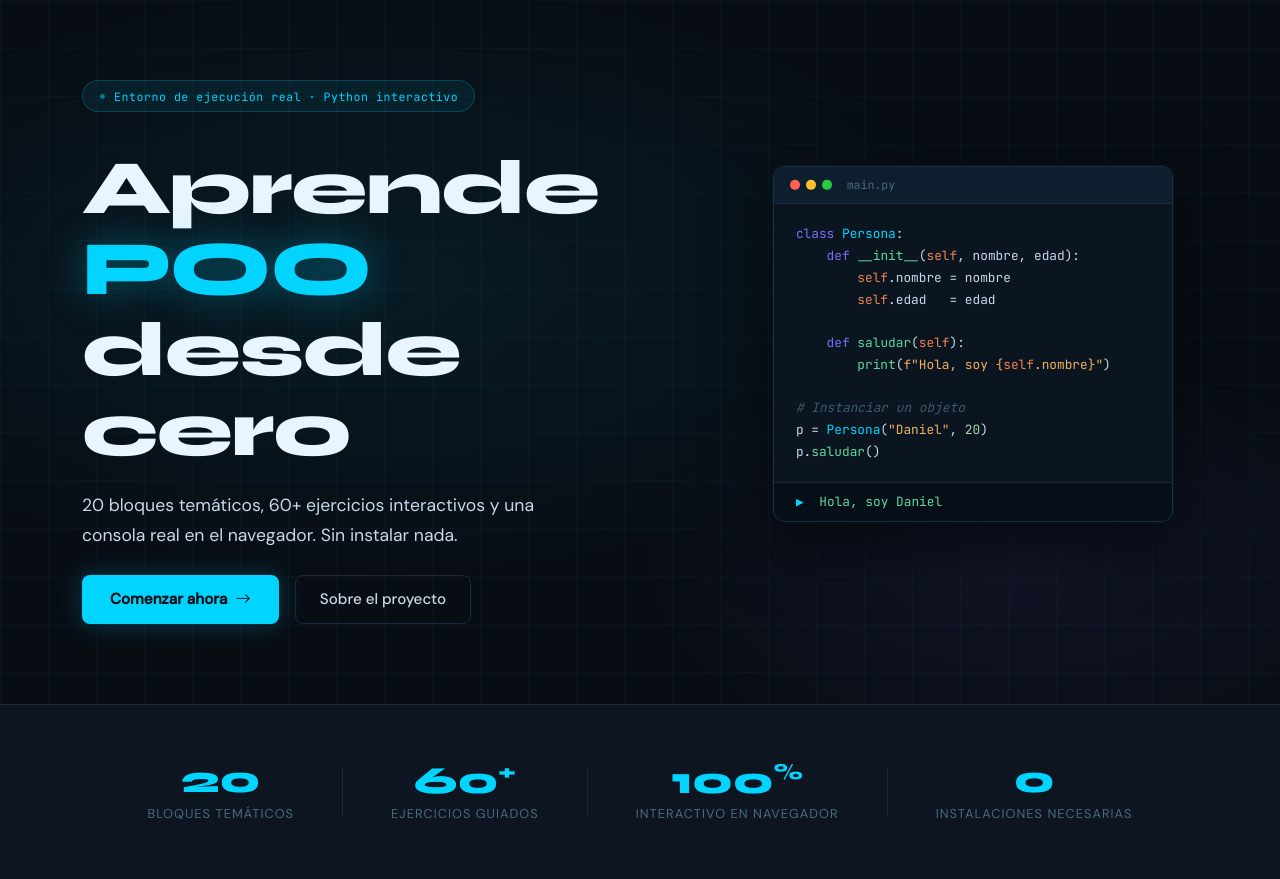
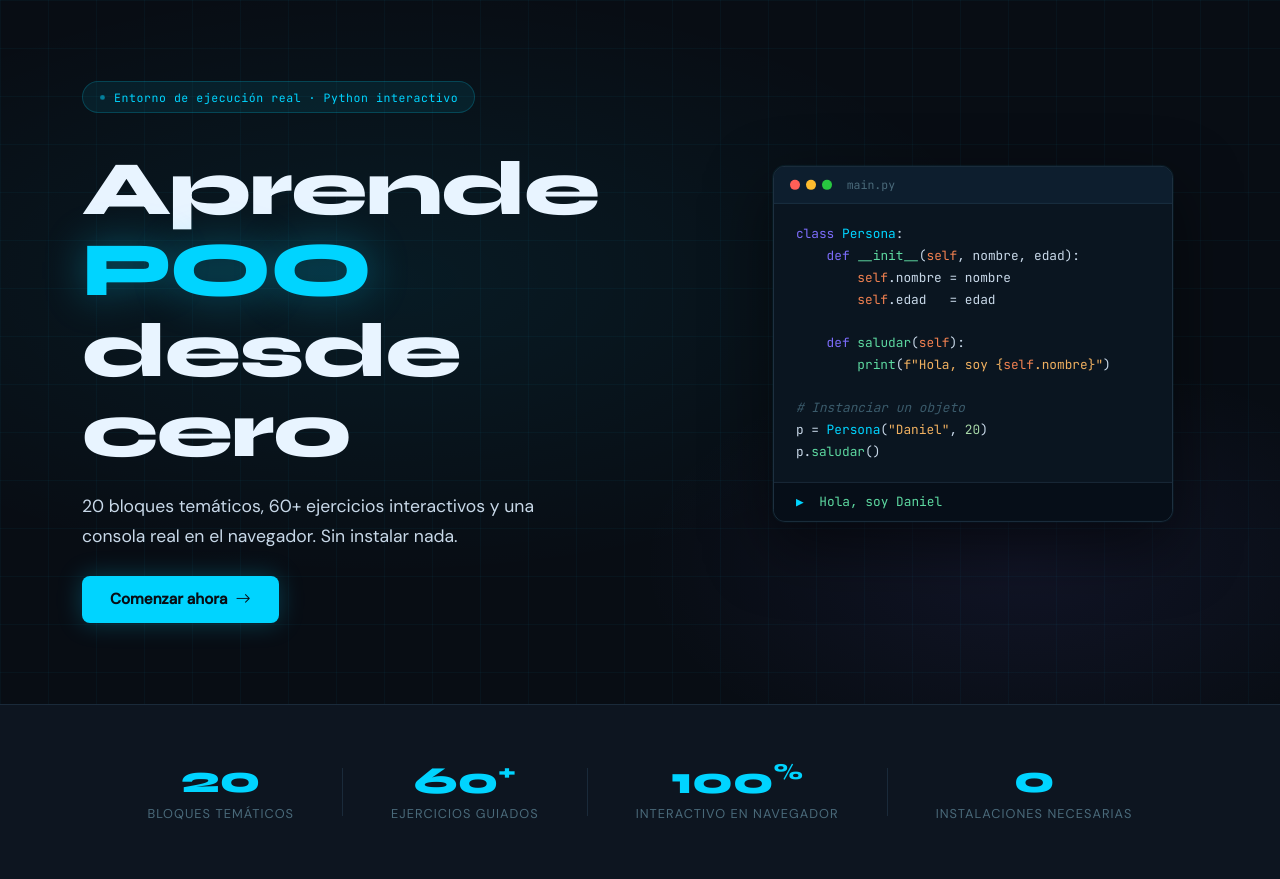
Before and after one commit to Ashley-Dan1/Proyecto_poo, a Python web app: template Bloques en flask/app/templates/inicio.html in a window 1280 px wide. Shown: the part 73-952 px from the top of the page. Run offline with Jinja, Linux system fonts and the light colour scheme; the template is opened without the code that fills it, so the values that code supplies are empty.

Commit message:
Remove 'Sobre el proyecto' link from inicio.html
Removed the 'Sobre el proyecto' link from the template.

```diff
--- a/Bloques en flask/app/templates/inicio.html
+++ b/Bloques en flask/app/templates/inicio.html
@@ -30,9 +30,6 @@
         <div class="d-flex flex-wrap gap-3 mt-4">
           <a href="/ejercicios" class="btn-hero-primary">
             Comenzar ahora <i class="bi bi-arrow-right ms-2"></i>
-          </a>
-          <a href="/acerca-de" class="btn-hero-secondary">
-            Sobre el proyecto
           </a>
         </div>
       </div>
```
